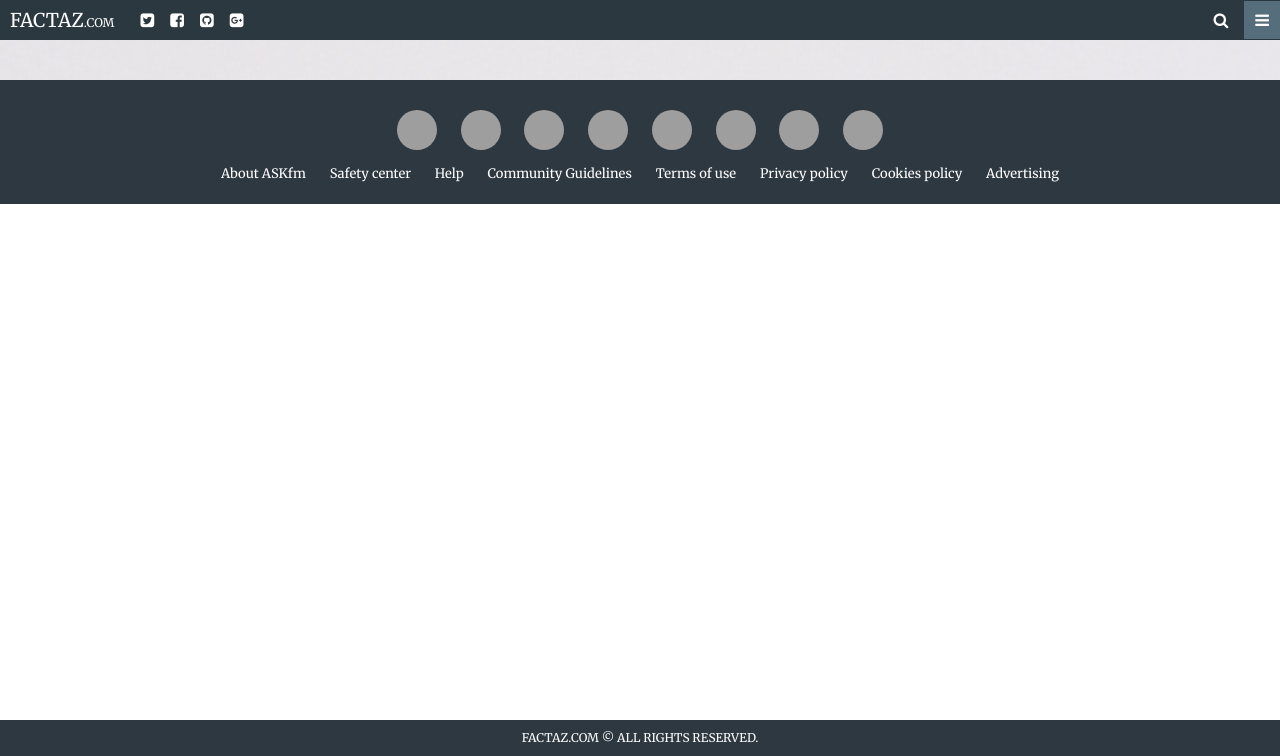
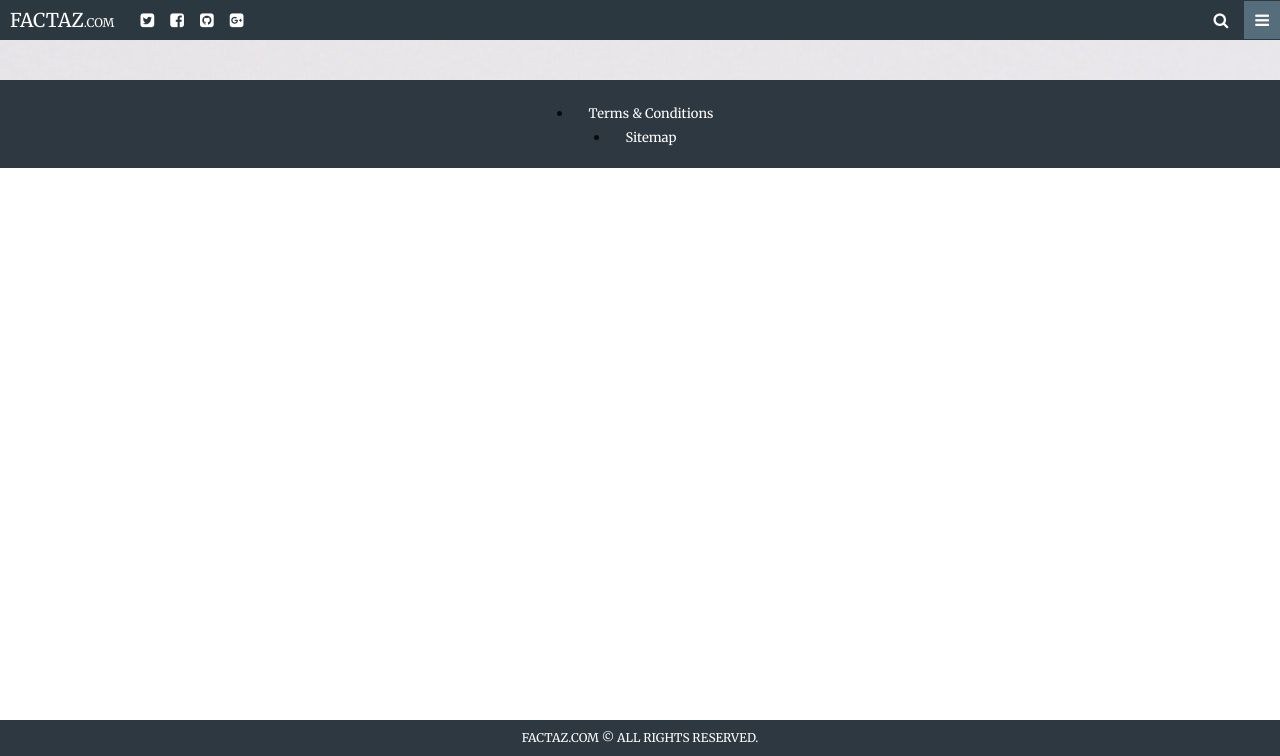
Before and after one commit to hoanglamyeah/factli, a Django app: page / in a window 1280 px wide. Shown: the top 756 px of the page. Run offline with Django 3.2, Linux system fonts and the light colour scheme; data that the repository does not hold is empty; grey boxes are pictures that could not be loaded.

Commit message:
Update setting

```diff
--- a/Fact/templates/index.html
+++ b/Fact/templates/index.html
@@ -8,31 +8,19 @@
         <div class="bg-custom">
             <div class="large-wrapper neat-article-container">
                 <div class="background-pattern grid grid-x grid-padding-x small-up-2 medium-up-3 large-up-4">
-                    {% for category in categories %}{% include "layout/post_list.html" with category=category %}{% endfor %}
+                    {% for category in categories %}
+                        {% include "layout/post_list.html" with category=category %}{% endfor %}
                 </div>
             </div>
         </div>
         <div class="middle text-center">
             <div class="small-12">
-                <a class="rounded" href="#"><img src="https://picsum.photos/50/50" alt=""></a>
-                <a class="rounded" href="#"><img src="https://picsum.photos/50/50" alt=""></a>
-                <a class="rounded" href="#"><img src="https://picsum.photos/50/50" alt=""></a>
-                <a class="rounded" href="#"><img src="https://picsum.photos/50/50" alt=""></a>
-                <a class="rounded" href="#"><img src="https://picsum.photos/50/50" alt=""></a>
-                <a class="rounded" href="#"><img src="https://picsum.photos/50/50" alt=""></a>
-                <a class="rounded" href="#"><img src="https://picsum.photos/50/50" alt=""></a>
-                <a class="rounded" href="#"><img src="https://picsum.photos/50/50" alt=""></a>
+{#                <a class="rounded" href="#"><img src="https://picsum.photos/50/50" alt=""></a>#}
             </div>
             <div class="small-12">
                 <nav class="siteLinks rsp-gte-tablet">
-                    <a target="_blank" href="https://about.ask.fm?lang=en">About ASKfm</a>
-                    <a target="_blank" href="https://safety.ask.fm?lang=en">Safety center</a>
-                    <a target="_blank" href="https://support.ask.fm/">Help</a>
-                    <a target="_blank" href="https://safety.ask.fm/community-guidelines/">Community Guidelines</a>
-                    <a target="_blank" href="https://about.ask.fm/terms/?lang=en">Terms of use</a>
-                    <a target="_blank" href="https://about.ask.fm/privacy-policy/?lang=en">Privacy policy</a>
-                    <a target="_blank" href="https://about.ask.fm/cookie-policy/?lang=en">Cookies policy</a>
-                    <a target="_blank" href="https://about.ask.fm/advertising/?lang=en">Advertising</a>
+                    <li><a href="/term">Terms & Conditions</a></li>
+                    <li><a href="/sitemap.xml">Sitemap</a></li>
                 </nav>
             </div>
         </div>
--- a/templates/layout/base.html
+++ b/templates/layout/base.html
@@ -38,11 +38,6 @@
         <h5><a href="/category">CATEGORY</a></h5>
         <ul class="vertical menu">{% get_categories as categories %}{% for category in categories %}
             <li><a href="/category/{{ category.slug }}">{{ category }}</a></li>{% endfor %}
-        </ul>
-        <h5>ABOUT US</h5>
-        <ul class="vertical menu">
-            <li><a href="/term">Terms & Conditions</a></li>
-            <li><a href="/sitemap.xml">Sitemap</a></li>
         </ul>
     </div>
     <div class="off-canvas-content small-12" data-off-canvas-content>
```
